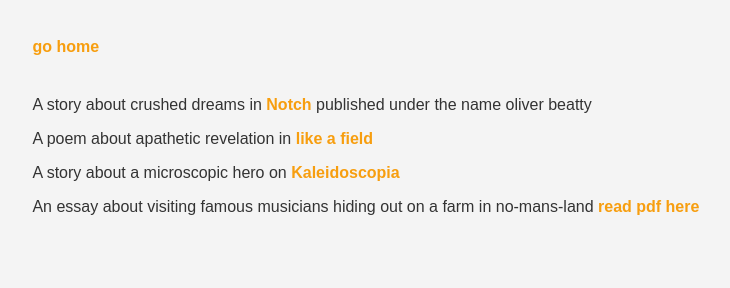
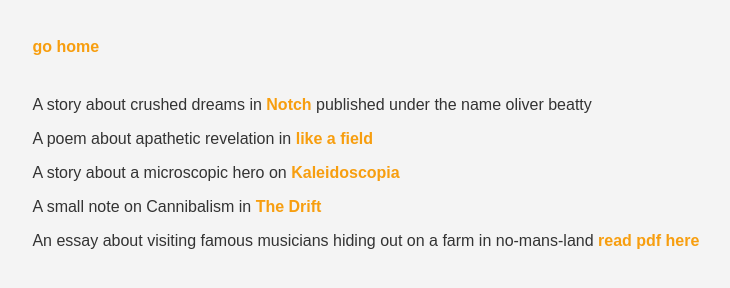
Before and after one commit to oliverbeatty/main, a plain HTML site: page work.html in a window 1280 px wide. Shown: the whole page, without its empty margins (6-736 px from the left). Drawn offline with Linux system fonts and the light colour scheme.

Commit message:
Update work.html

```diff
--- a/work.html
+++ b/work.html
@@ -38,6 +38,7 @@
    <p>A story about crushed dreams in <a href="https://notch.ink/oliver-beatty" target="_blank"><b>Notch</b></a> published under the name oliver beatty</p>
    <p>A poem about apathetic revelation in <a href="https://www.likeafield.com/2024/winter/oliver-beatty/theophany-january-19"><b>like a field</b></a></p>
     <p>A story about a microscopic hero on <a href="https://kaleidoscopia.ink/" target="_blank"><b>Kaleidoscopia</b></a> </p>
+    <p>A small note on Cannibalism in <a href="https://www.thedriftmag.com/mention/spring-2023/" target="_blank"><b>The Drift</b></a> </p>
    <p>An essay about visiting famous musicians hiding out on a farm in no-mans-land <a href="essay.html"><b>read pdf here</b></a></p>
 </body>
 </html>
```
